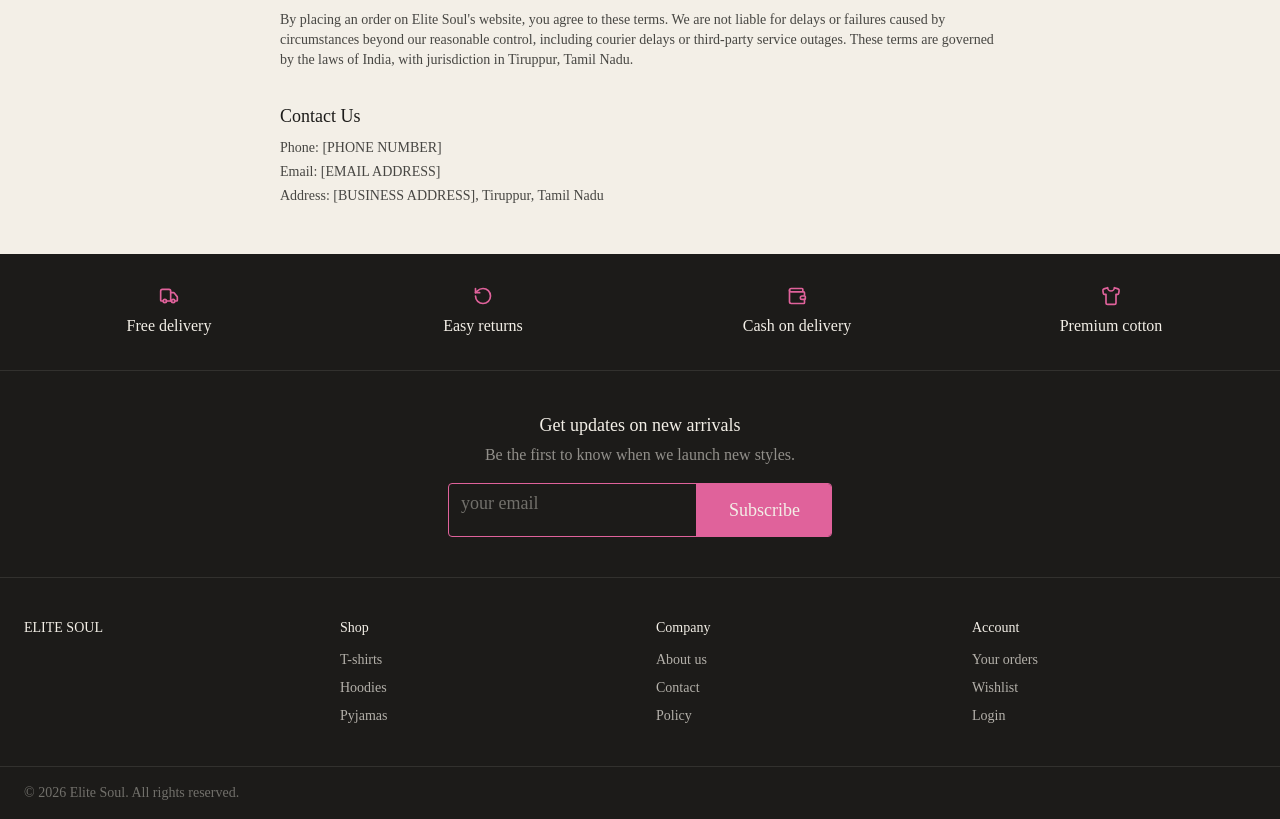
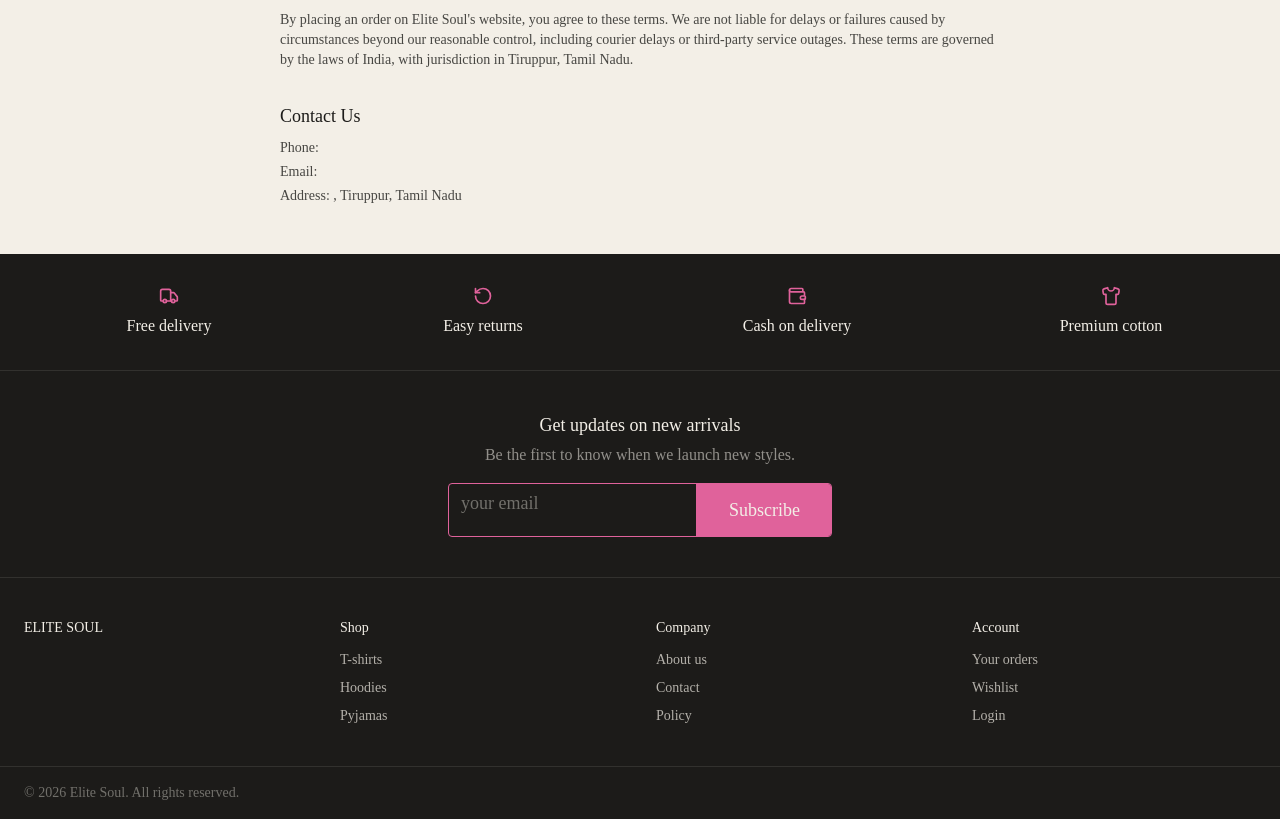
Before and after one commit to Mathiarasi-Nagaraj5/my-app, a Next.js app: page /policy in a window 1280 px wide. Shown: the part 1080-1899 px from the top of the page. Built offline with nearby package versions, Linux system fonts and the light colour scheme; no server answers; the database is empty.

Commit message:
policy updated

```diff
--- a/app/policy/page.tsx
+++ b/app/policy/page.tsx
@@ -86,9 +86,9 @@
         <section>
           <h2 className="mb-2 text-lg font-medium text-charcoal">Contact Us</h2>
           <p className="space-y-1">
-            <span className="block">Phone: [PHONE NUMBER]</span>
-            <span className="block">Email: [EMAIL ADDRESS]</span>
-            <span className="block">Address: [BUSINESS ADDRESS], Tiruppur, Tamil Nadu</span>
+            <span className="block">Phone: {process.env.NEXT_PUBLIC_CONTACT_NUMBER}</span>
+            <span className="block">Email: {process.env.NEXT_PUBLIC_CONTACT_EMAIL}</span>
+            <span className="block">Address: {process.env.NEXT_PUBLIC_CONTACT_ADDRESS}, Tiruppur, Tamil Nadu</span>
           </p>
         </section>
       </div>
```
